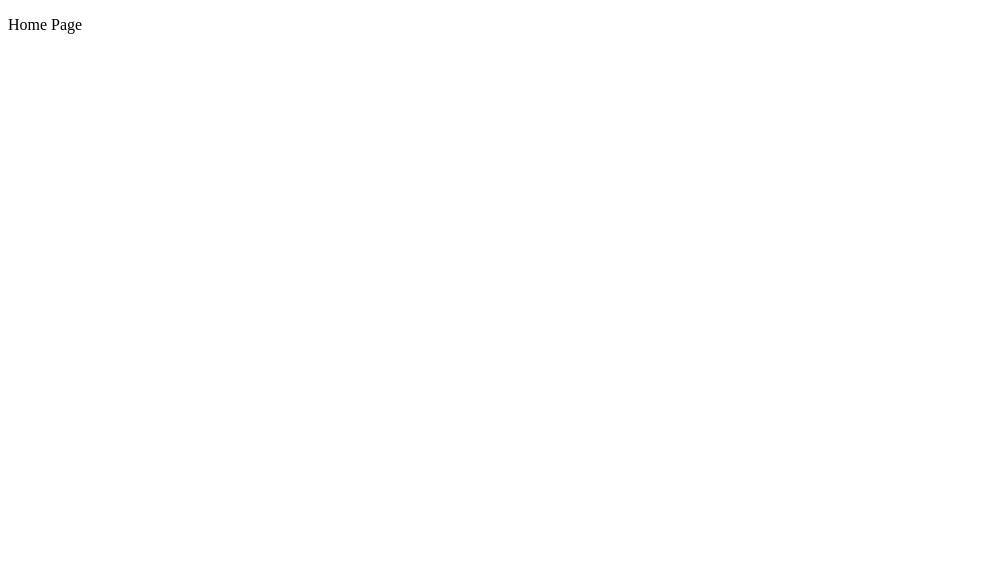
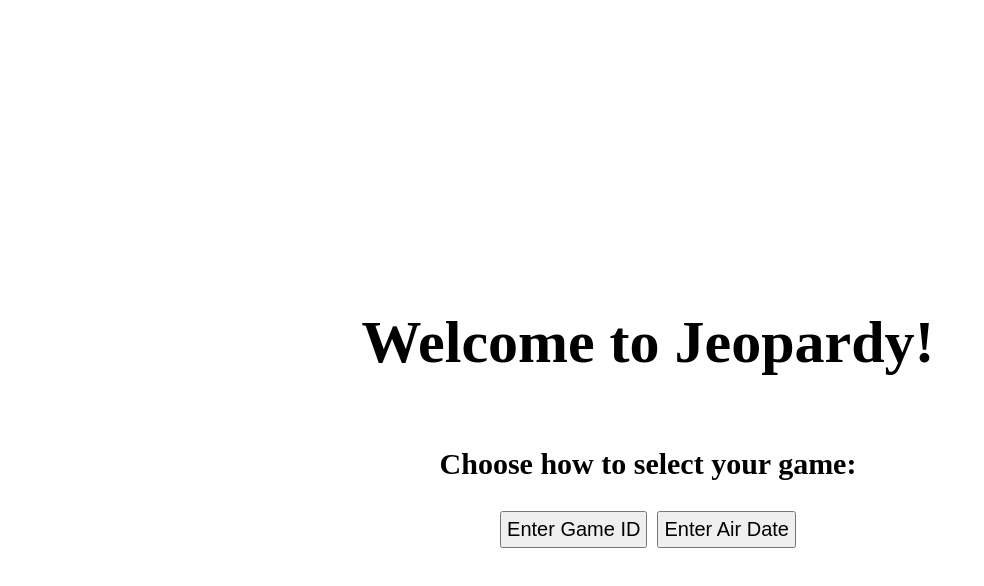
Before and after one commit to cstevens5/Jeopardy-website, a React (Vite) app in the folder frontend/: page / in a window 1280 px wide. Shown: the top 586 px of the page, without its empty margins (0-984 px from the left). Built offline with nearby package versions, Linux system fonts and the light colour scheme.

Commit message:
added some game functionalities

```diff
--- a/frontend/src/App.jsx
+++ b/frontend/src/App.jsx
@@ -8,7 +8,7 @@
     <Router>
       <Routes>
         <Route path="/" element={<Home />} />
-        <Route path="/gameboard" element={<GameBoard />} />
+        <Route path="/gameboard/:gameid?" element={<GameBoard />} />
         <Route path="/summary" element={<Summary />} />
       </Routes>
     </Router>
--- a/frontend/src/components/ClueCard.jsx
+++ b/frontend/src/components/ClueCard.jsx
@@ -28,7 +28,7 @@
 
   return (
     <Container onClick={onClick} color={setColor()}>
-      <Text>{isCorrect === null ? `$${clue.value}` : ""}</Text>
+      {clue.clue && <Text>{isCorrect === null ? `$${clue.value}` : ""}</Text>}
     </Container>
   );
 };
--- a/frontend/src/components/Column.jsx
+++ b/frontend/src/components/Column.jsx
@@ -18,7 +18,9 @@
           key={index}
           clue={clue}
           onClick={() => onClueClick(clue)}
-          isCorrect={clue.id in answeredClues ? answeredClues[clue.id] : null}
+          isCorrect={
+            clue.id in answeredClues ? answeredClues[clue.id].isCorrect : null
+          }
         />
       ))}
     </Container>
--- a/frontend/src/components/Modal.jsx
+++ b/frontend/src/components/Modal.jsx
@@ -49,10 +49,11 @@
   border-radius: 12px;
 `;
 
-const Modal = ({ clue, onClose, handleAnswer }) => {
+const Modal = ({ clue, onClose, handleAnswer, overrideFunc }) => {
   const [inputResponse, setInputResponse] = useState("");
   const stopwords = ["the", "a", "an", "of", "in", "on", "at", "to"];
   const [feedback, setFeedback] = useState("");
+  const [answerRecorded, setAnswerRecorded] = useState(false);
 
   const normalizeText = (text) => {
     return text
@@ -75,6 +76,7 @@
     e.preventDefault();
     const isCorrect = isCorrectResponse(inputResponse, clue.response);
     handleAnswer(clue, isCorrect);
+    setAnswerRecorded(true);
 
     if (isCorrect) {
       setFeedback("✅ Correct!");
@@ -89,6 +91,16 @@
     }, 2000);
   };
 
+  const handleOverride = () => {
+    if (!answerRecorded) return;
+    overrideFunc(clue);
+    setFeedback("✅ Correct! (Override)");
+    setTimeout(() => {
+      setFeedback("");
+      onClose();
+    }, 1500);
+  };
+
   return (
     <Overlay onClick={onClose}>
       <Container onClick={(e) => e.stopPropagation()} onSubmit={handleSubmit}>
@@ -99,7 +111,12 @@
         />
         <Button type="submit">Submit</Button>
         {feedback && (
-          <div style={{ color: "white", fontSize: "20px" }}>{feedback}</div>
+          <>
+            <div style={{ color: "white", fontSize: "20px" }}>{feedback}</div>
+            {feedback.includes("Incorrect") && (
+              <Button onClick={handleOverride}>I was Correct</Button>
+            )}
+          </>
         )}
       </Container>
     </Overlay>
--- a/frontend/src/pages/GameBoard.jsx
+++ b/frontend/src/pages/GameBoard.jsx
@@ -2,7 +2,7 @@
 import Column from "../components/Column";
 import Modal from "../components/Modal";
 import { useEffect, useState } from "react";
-import { Link } from "react-router-dom";
+import { Link, useLocation, useParams } from "react-router-dom";
 
 const Container = styled.div`
   display: flex;
@@ -22,6 +22,14 @@
   font-size: 30px;
 `;
 
+const InterimDisplay = styled.div``;
+
+const DisplayText = styled.span``;
+
+const ButtonContainer = styled.div``;
+
+const Button = styled.button``;
+
 const GameBoard = () => {
   const [selectedClue, setSelectedClue] = useState(null);
   const [showModal, setShowModal] = useState(false);
@@ -30,10 +38,14 @@
   const [answeredClues, setAnsweredClues] = useState({}); // clue id -> bool correct answer
   const [score, setScore] = useState(0);
   const [answeredCount, setAnsweredCount] = useState(0);
+  const { gameid } = useParams();
+  const location = useLocation();
+  const query = new URLSearchParams(location.search);
+  const airdate = query.get("airdate");
 
   const handleClueClick = (clue) => {
     // prevent the user from answer the same clue multiple times
-    if (answeredClues[clue.id]) {
+    if (answeredClues[clue.id]?.scored) {
       return;
     }
     setSelectedClue(clue);
@@ -42,18 +54,40 @@
 
   // function to update the answeredClues map
   const handleAnswer = (clue, isCorrect) => {
+    // prevent double scoring
+    if (answeredClues[clue.id]) {
+      return;
+    }
+
     // add to the answered clues map
     setAnsweredClues((prev) => ({
       ...prev,
-      [clue.id]: isCorrect,
+      [clue.id]: { isCorrect, scored: true },
     }));
 
     // update the score
-    if (isCorrect) setScore(score + clue.value);
-    else setScore(score - clue.value);
+    setScore((prev) => prev + (isCorrect ? clue.value : -clue.value));
 
     // update the number of clues that have been answered
-    setAnsweredClues(answeredClues + 1);
+    setAnsweredCount(answeredCount + 1);
+  };
+
+  // function to handle overriding a response marked incorrect
+  const handleOverride = (clue) => {
+    const id = clue.id;
+    const existing = answeredClues[id];
+
+    // If already marked correct or doesn't exist, do nothing
+    if (!existing || existing.isCorrect) return;
+
+    // Update score by reversing the penalty and adding the value
+    setScore((prev) => prev + clue.value * 2);
+
+    // Mark clue as now correct
+    setAnsweredClues((prev) => ({
+      ...prev,
+      [id]: { isCorrect: true, scored: true },
+    }));
   };
 
   const playDoubleJeopardy = () => {};
@@ -61,16 +95,35 @@
   // get the clues for a selected game - placeholder, gameid 1
   useEffect(() => {
     const getClues = async () => {
+      let response;
       try {
-        const response = await fetch("/api/clues/grouped/1/J!");
+        if (gameid) {
+          response = await fetch(`/api/clues/grouped/${gameid}/J!`);
+        } else if (airdate) {
+          response = await fetch(`/api/games/grouped/${airdate}/J!`);
+        } else {
+          setError("No gameId or airdate provided");
+        }
+
         const data = await response.json();
+
+        // Add check to see if it's really valid data
+        if (!data || data.length === 0) {
+          setError("No clues returned");
+          return;
+        }
+
         setClues(data);
       } catch (err) {
-        setError(err);
+        try {
+        } catch (err) {
+          setError(err);
+        }
       }
     };
+
     getClues();
-  }, []);
+  }, [gameid, airdate]);
 
   // if an error was encountered - display the error
   if (error) {
@@ -98,9 +151,10 @@
           clue={selectedClue}
           onClose={() => setShowModal(false)}
           handleAnswer={handleAnswer}
+          overrideFunc={handleOverride}
         />
       )}
-      {answeredClues === clues.length && (
+      {answeredCount === clues.length && (
         <InterimDisplay>
           <DisplayText>Would you like to play Double Jeopardy?</DisplayText>
           <ButtonContainer>
--- a/frontend/src/pages/Home.jsx
+++ b/frontend/src/pages/Home.jsx
@@ -1,5 +1,119 @@
+import { useState } from "react";
+import { useNavigate } from "react-router";
+import styled from "styled-components";
+
+const Container = styled.div`
+  display: flex;
+  flex-direction: column;
+  align-items: center;
+  justify-content: center;
+  width: 100vw;
+  height: 100vh;
+`;
+
+const Text = styled.h1`
+  font-size: 60px;
+`;
+
+const SubText = styled.h3`
+  font-size: 30px;
+`;
+
+const ButtonContainer = styled.div`
+  display: flex;
+  gap: 10px;
+`;
+
+const Button = styled.button`
+  font-size: 20px;
+  padding: 5px;
+`;
+
+const Form = styled.form`
+  display: flex;
+  align-items: center;
+  flex-direction: column;
+  gap: 10px;
+`;
+
+const InputContainer = styled.div`
+  display: flex;
+  gap: 10px;
+  align-items: center;
+`;
+
+const Label = styled.label`
+  font-size: 20px;
+`;
+
+const Input = styled.input`
+  padding: 5px;
+  font-size: 20px;
+`;
+
 const Home = () => {
-  return <p>Home Page</p>;
+  const [enterMethod, setEnterMethod] = useState("");
+  const [input, setInput] = useState("");
+  const navigate = useNavigate();
+
+  const handleSubmit = (e) => {
+    e.preventDefault();
+
+    // check which method we are using to determine the game
+    if (enterMethod === "gameid") {
+      navigate(`/gameboard/${input}`);
+    } else {
+      navigate(`/gameboard?airdate=${input}`);
+    }
+  };
+
+  return (
+    <Container>
+      <Text>Welcome to Jeopardy!</Text>
+      <SubText>Choose how to select your game:</SubText>
+      {enterMethod.length === 0 && (
+        <ButtonContainer>
+          <Button onClick={() => setEnterMethod("gameid")}>
+            Enter Game ID
+          </Button>
+          <Button onClick={() => setEnterMethod("airdate")}>
+            Enter Air Date
+          </Button>
+        </ButtonContainer>
+      )}
+      {enterMethod === "gameid" && (
+        <Form onSubmit={handleSubmit}>
+          <InputContainer>
+            <Label htmlFor="gameid">Enter Game Id: </Label>
+            <Input
+              type="text"
+              id="gameid"
+              name="gameid"
+              onChange={(e) => setInput(e.target.value)}
+            />
+          </InputContainer>
+          <Button type="submit">Submit</Button>
+        </Form>
+      )}
+      {enterMethod === "airdate" && (
+        <Form onSubmit={handleSubmit}>
+          <InputContainer>
+            <Label htmlFor="airdate">
+              Enter Air Date <br />
+              (YYYY-MM-DD):{" "}
+            </Label>
+            <Input
+              type="text"
+              id="airdate"
+              name="airdate"
+              onChange={(e) => setInput(e.target.value)}
+            />
+          </InputContainer>
+          <Button type="submit">Submit</Button>
+        </Form>
+      )}
+    </Container>
+  );
 };
 
 export default Home;
```
